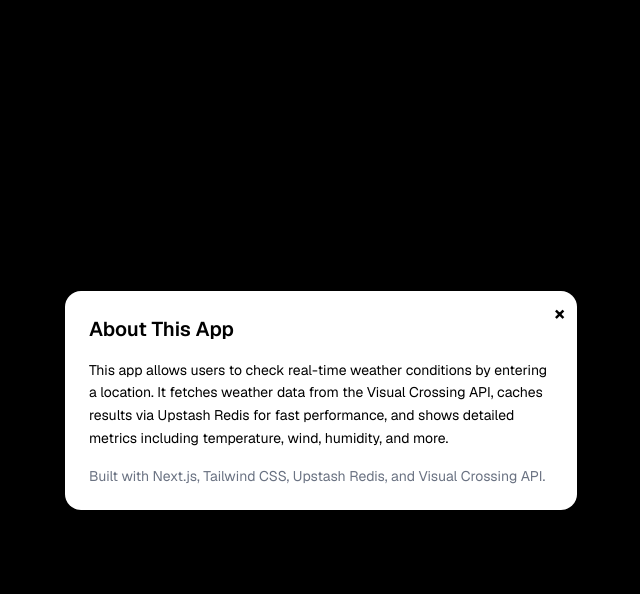
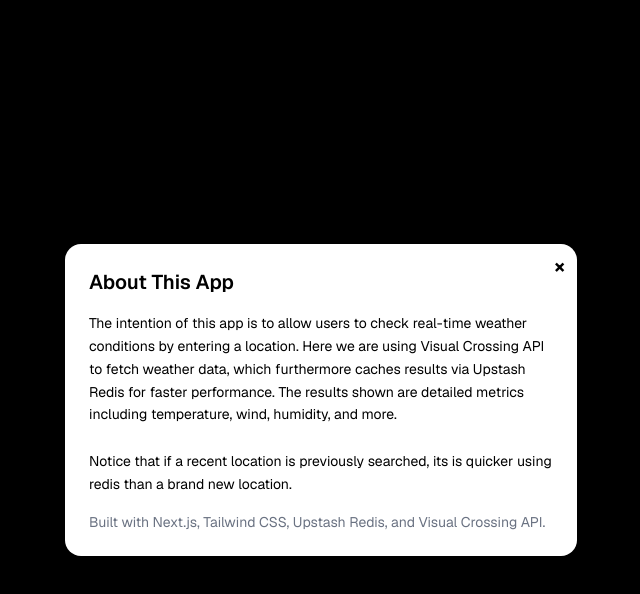
Before and after one commit to Hitchhiker007/Axoweather-Web-App, a Next.js app in the folder front-end/weather-app/: page / in a window 1280 px wide. Both pictures are taken after a click on the button "Read". Shown: the top 594 px of the page, without its empty margins (319-959 px from the left). Built offline with nearby package versions, Linux system fonts and the light colour scheme.

Commit message:
added clarification

```diff
--- a/front-end/weather-app/app/page.tsx
+++ b/front-end/weather-app/app/page.tsx
@@ -70,7 +70,15 @@ export default function Home() {
 
             <h2 className="text-xl font-semibold mb-4">About This App</h2>
             <p className="text-sm leading-relaxed">
-              This app allows users to check real-time weather conditions by entering a location. It fetches weather data from the Visual Crossing API, caches results via Upstash Redis for fast performance, and shows detailed metrics including temperature, wind, humidity, and more.
+              The intention of this app is to allow users to check
+              real-time weather conditions by entering
+              a location. Here we are using Visual Crossing API to fetch weather data, which furthermore caches results via Upstash
+              Redis for faster performance. The results shown are detailed
+              metrics including temperature, wind, humidity, and more.
+            </p>
+            <br></br>
+            <p className="text-sm leading-relaxed">
+              Notice that if a recent location is previously searched, its is quicker using redis than a brand new location.
             </p>
 
             <div className="mt-4 text-sm text-gray-500 dark:text-gray-400">
```
